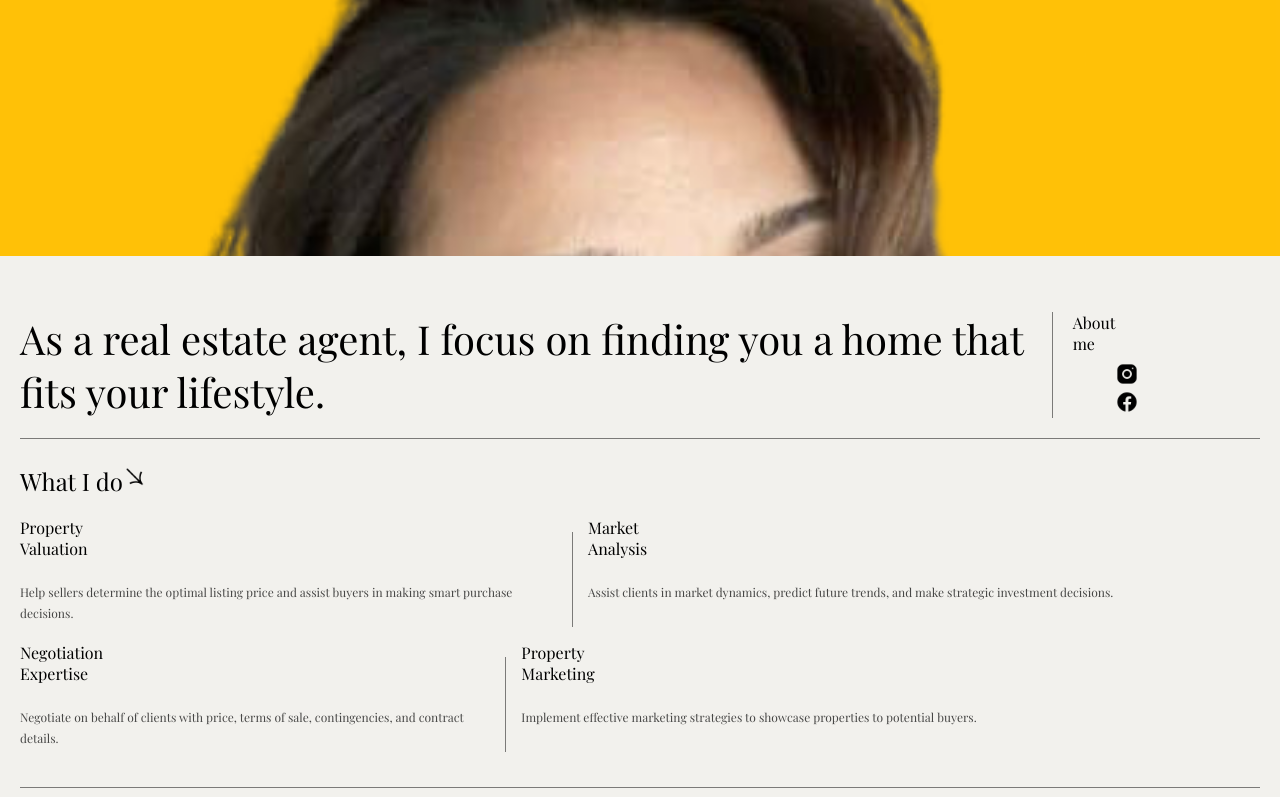
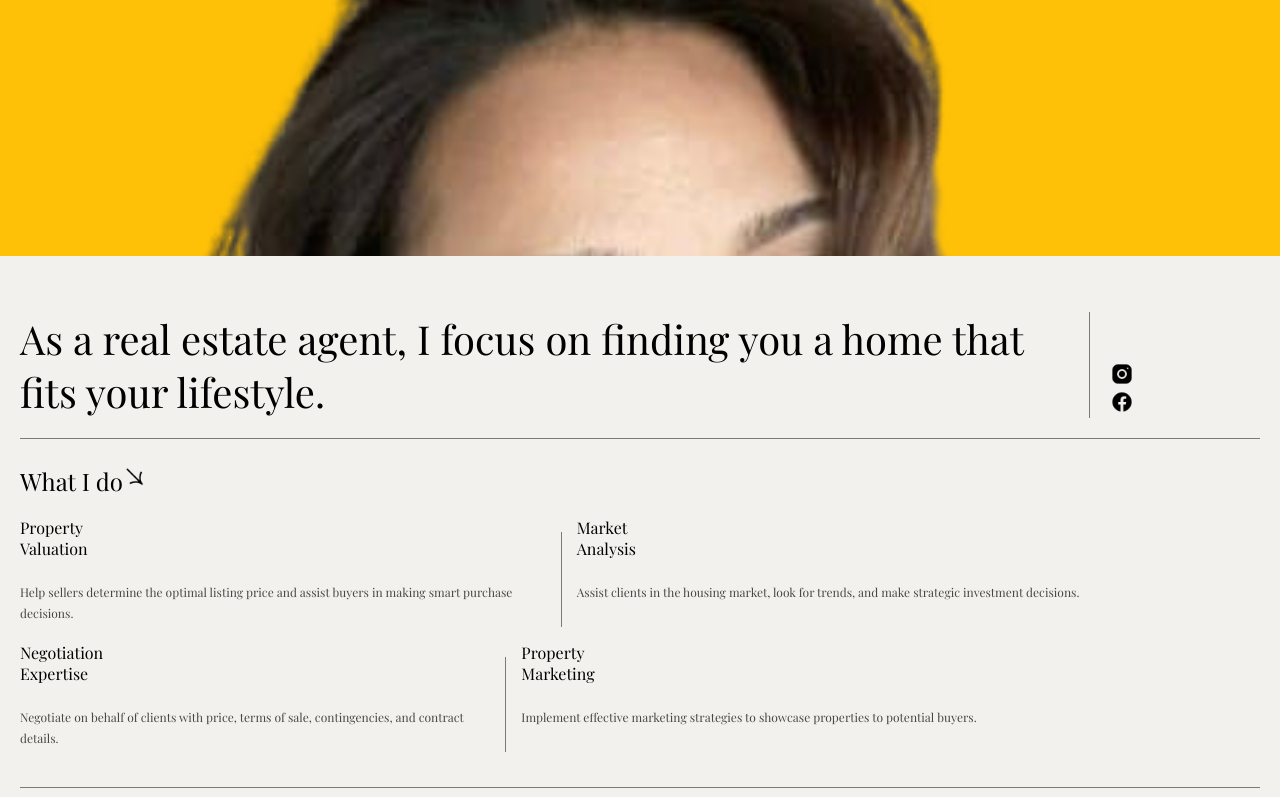
Before and after one commit to gtzjesus/JesicaArreola, a React (Vite) app: page / in a window 1280 px wide. Shown: the part 417-1214 px from the top of the page. Built offline with nearby package versions, Linux system fonts and the light colour scheme; no server answers.

Commit message:
Client suggested feedback

```diff
--- a/src/components/about/About.jsx
+++ b/src/components/about/About.jsx
@@ -63,9 +63,7 @@ function About() {
         lifestyle.
       </Me>
       <VerticalLine />
-      <Title>
-        About <br /> me
-      </Title>
+      <Title></Title>
       <More>
         <br />
         <Link target="_blank" href="https://www.instagram.com/jesicaarlette/">
--- a/src/components/work/Work.jsx
+++ b/src/components/work/Work.jsx
@@ -96,7 +96,7 @@ function Work() {
             <br />
 
             <ContentDescription>
-              Assist clients in market dynamics, predict future trends, and make
+              Assist clients in the housing market, look for trends, and make
               strategic investment decisions.
             </ContentDescription>
           </Content>
```
